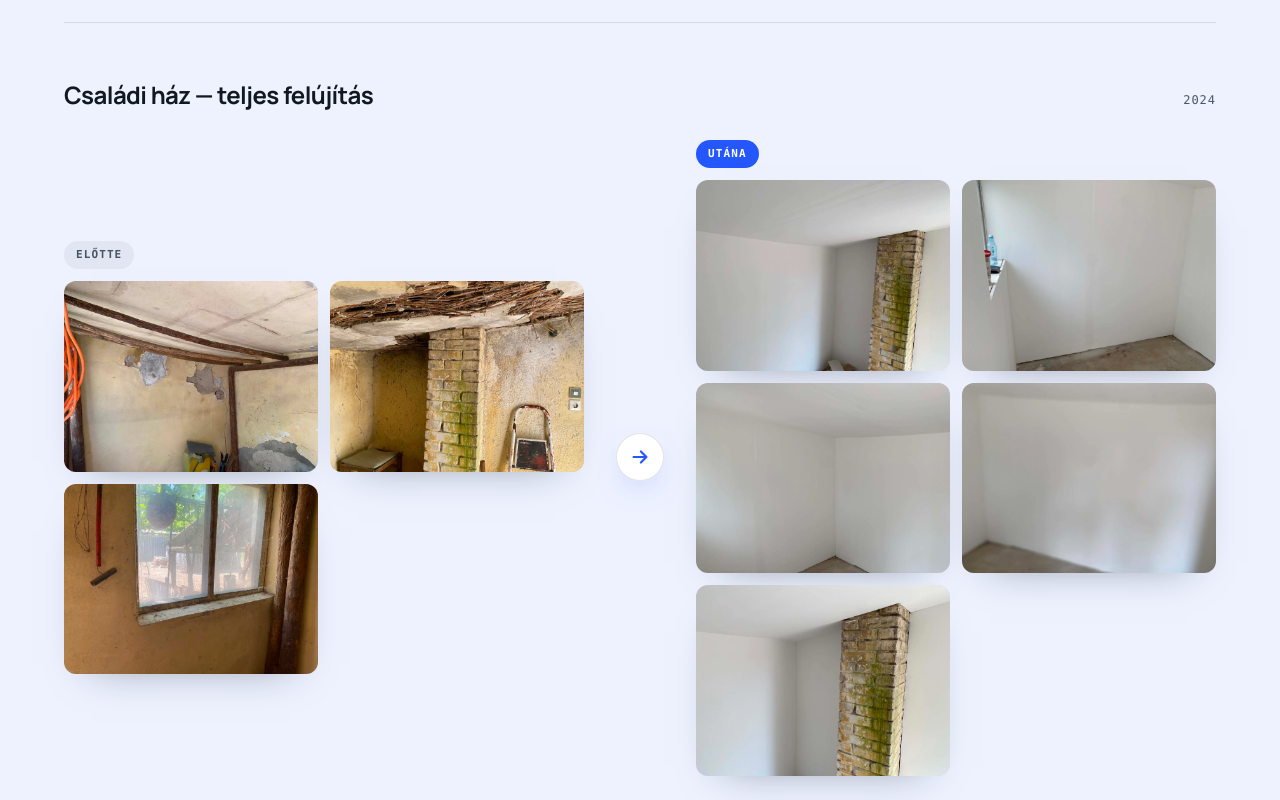
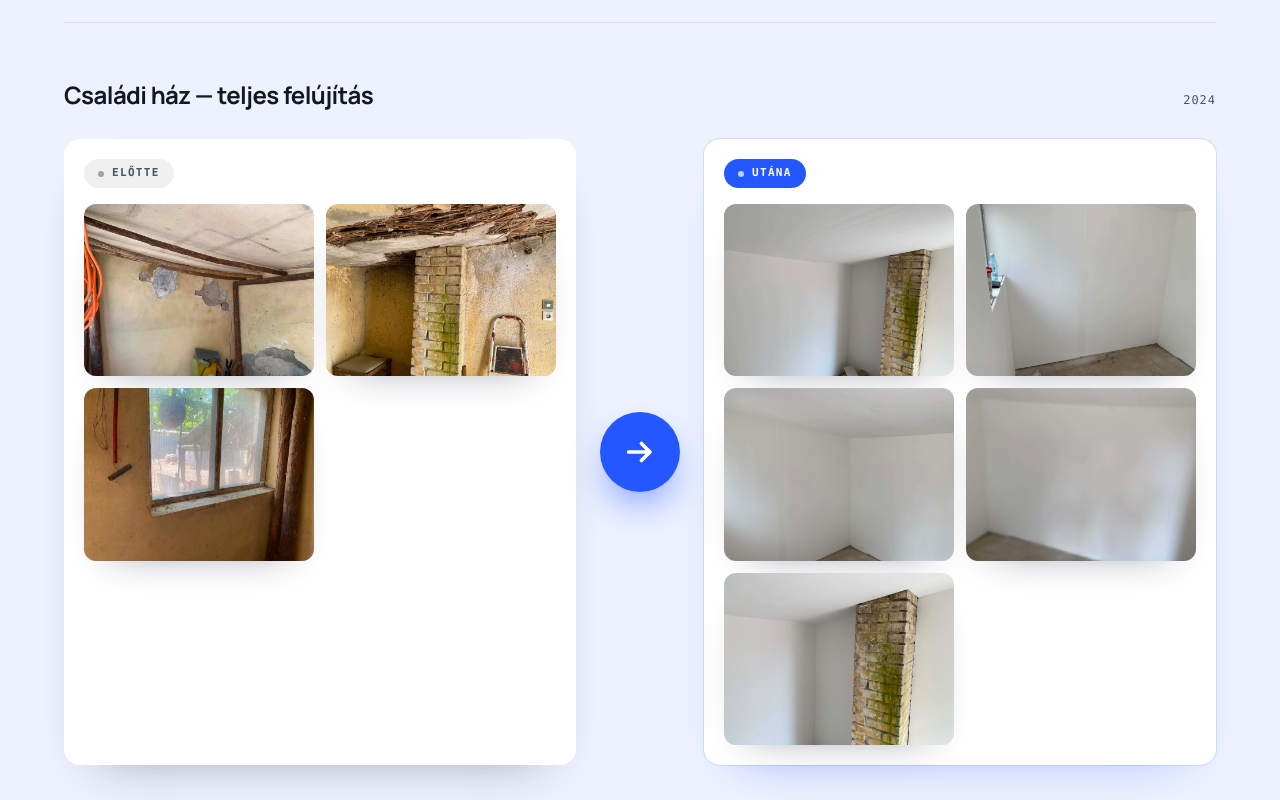
Before and after one commit to mikijelencsity/szekoablakkft, a Next.js app: page / in a window 1280 px wide. Shown: the part 6740-7540 px from the top of the page. Built offline with nearby package versions, Linux system fonts and the light colour scheme.

Commit message:
Transformations: clearer laptop layout + bigger arrow
Wrap each side in a white card (after card gets a subtle brand ring) and
enlarge the central arrow (filled brand, 20x20 on desktop).

Co-Authored-By: Claude Opus 4.8 <noreply@anthropic.com>

```diff
--- a/components/Transformations.tsx
+++ b/components/Transformations.tsx
@@ -74,10 +74,11 @@ export default function Transformations({ limit }: { limit?: number }) {
                 )}
               </div>
 
-              <div className="grid items-center gap-6 lg:grid-cols-[1fr_auto_1fr] lg:gap-8">
-                {/* Előtte */}
-                <div>
-                  <span className="mb-3 inline-block rounded-full bg-black/5 px-3 py-1.5 font-mono text-[11px] font-semibold uppercase tracking-[0.1em] text-ink-soft">
+              <div className="grid items-stretch gap-5 lg:grid-cols-[1fr_auto_1fr] lg:gap-6">
+                {/* Előtte kártya */}
+                <div className="rounded-2xl bg-white p-4 shadow-[0_24px_50px_-34px_rgba(20,30,50,0.45)] sm:p-5">
+                  <span className="mb-4 inline-flex items-center gap-2 rounded-full bg-black/[0.06] px-3.5 py-1.5 font-mono text-[11px] font-semibold uppercase tracking-[0.12em] text-ink-soft">
+                    <span className="h-1.5 w-1.5 rounded-full bg-ink-soft/50" />
                     Előtte
                   </span>
                   <Gallery
@@ -87,24 +88,27 @@ export default function Transformations({ limit }: { limit?: number }) {
                 </div>
 
                 {/* Nyíl */}
-                <div className="mx-auto flex h-12 w-12 shrink-0 rotate-90 items-center justify-center rounded-full border border-black/10 bg-white text-brand shadow-[0_12px_30px_-14px_rgba(36,87,255,0.5)] lg:rotate-0">
+                <div className="flex items-center justify-center py-1">
+                  <div className="flex h-14 w-14 rotate-90 items-center justify-center rounded-full bg-brand text-white shadow-[0_18px_40px_-12px_rgba(36,87,255,0.75)] lg:h-20 lg:w-20 lg:rotate-0">
                     <svg
-                    width="22"
-                    height="22"
+                      width="34"
+                      height="34"
                       viewBox="0 0 24 24"
                       fill="none"
                       stroke="currentColor"
-                    strokeWidth="2.4"
+                      strokeWidth="2.6"
                       strokeLinecap="round"
                       strokeLinejoin="round"
                     >
-                    <path d="M5 12h14M13 6l6 6-6 6" />
+                      <path d="M4 12h15M13 6l6 6-6 6" />
                     </svg>
                   </div>
+                </div>
 
-                {/* Utána */}
-                <div>
-                  <span className="mb-3 inline-block rounded-full bg-brand px-3 py-1.5 font-mono text-[11px] font-semibold uppercase tracking-[0.1em] text-white">
+                {/* Utána kártya */}
+                <div className="rounded-2xl bg-white p-4 shadow-[0_24px_50px_-34px_rgba(36,87,255,0.4)] ring-1 ring-brand/15 sm:p-5">
+                  <span className="mb-4 inline-flex items-center gap-2 rounded-full bg-brand px-3.5 py-1.5 font-mono text-[11px] font-semibold uppercase tracking-[0.12em] text-white">
+                    <span className="h-1.5 w-1.5 rounded-full bg-white/70" />
                     Utána
                   </span>
                   <Gallery images={p.after} onOpen={(i) => open(p.after, i)} />
```
Lines whose indentation alone changed are shown as unchanged.
